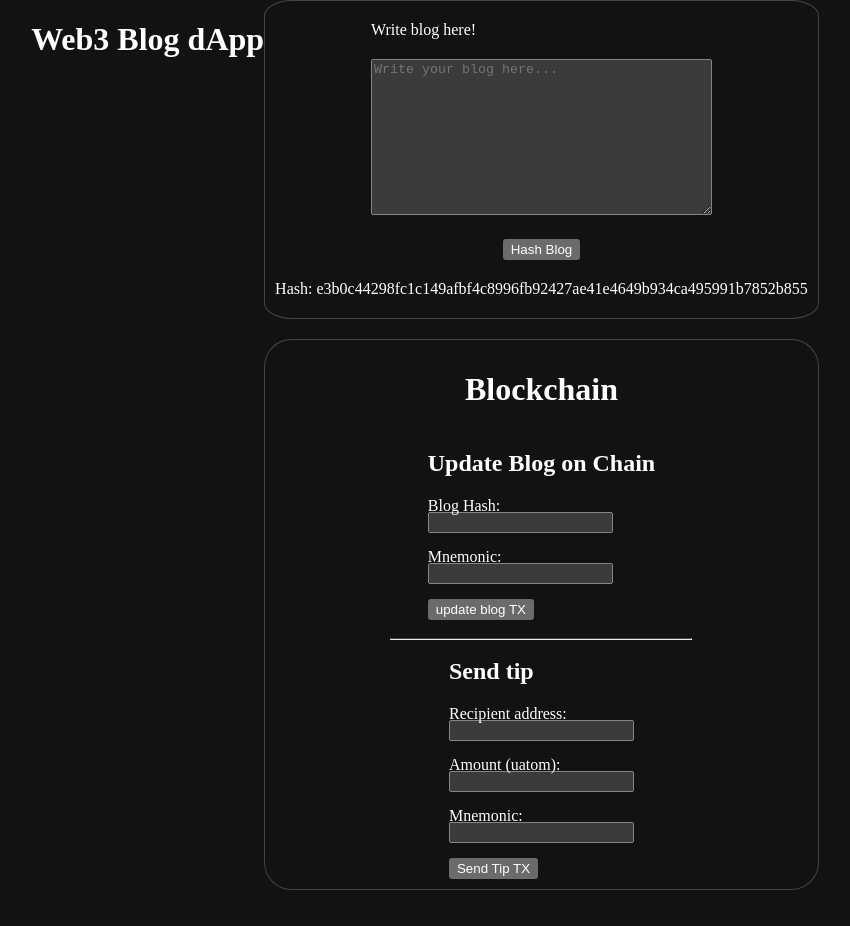
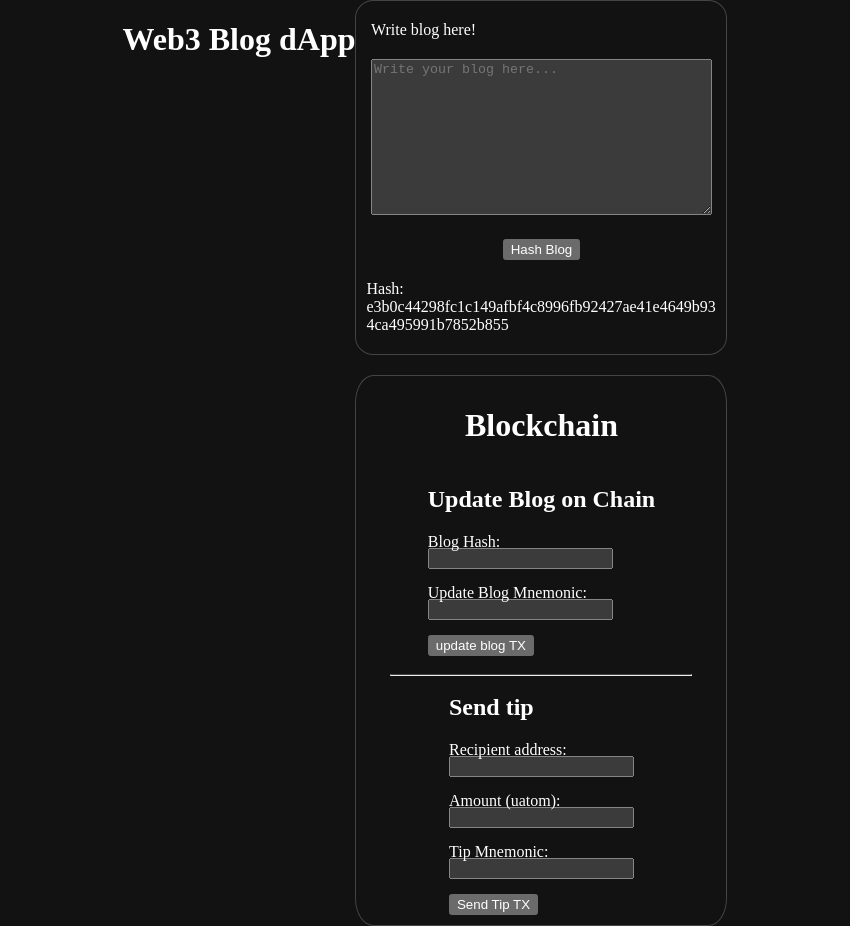
Before and after one commit to Ranci-18/web3-blog, a React app: page / in a window 1280 px wide. Both pictures are taken after a click on the button "Hash Blog". Shown: the whole page, without its empty margins (215-1065 px from the left). Before the commit the page ends 890 px from the top, so only its background shows below. Built offline with nearby package versions, Linux system fonts and the light colour scheme.

Commit message:
update blockchain logic

```diff
--- a/src/components/Blockchain.tsx
+++ b/src/components/Blockchain.tsx
@@ -9,13 +9,13 @@ const Blockchain: React.FC = () => {
     const [amountInUatom, setAmountinUatom] = useState<string>(""); // amount to send
     const [mnemonic1, setMnemonic1] = useState<string>(""); // mnemonic1
     const [mnemonic2, setMnemonic2] = useState<string>(""); // mnemonic2
-    const rpcUrl = "http://0.0.0.0:26657"; // rpc endpoint
+    const rpcUrl = "http://0.0.0.0:26657/"; // rpc endpoint
     let wallet: DirectSecp256k1HdWallet; // wallet to sign transactions
 
     // function to create a wallet if none exists
-    async function createWalletIfNeeded() {
+    async function createWalletIfNeeded(mnemonic: string) {
         if (!wallet) {
-            if (!mnemonic1) {
+            if (!mnemonic) {
                 throw new Error("Mnemonic is not defined");
             }
             wallet = await DirectSecp256k1HdWallet.fromMnemonic(mnemonic1, {
@@ -35,7 +35,8 @@ const Blockchain: React.FC = () => {
     */
     // function to update the blog on the blockchain
     async function updateBlogOnChain() {
-        const currentWallet = await createWalletIfNeeded(); // to ensure the walet is created
+        try {
+            const currentWallet = await createWalletIfNeeded(mnemonic1); // to ensure the walet is created
             // const blockchainClient = await connectToBlockchain(); // to ensure the client is connected
             const client = await SigningStargateClient.connectWithSigner(rpcUrl, currentWallet);
             const account = (await currentWallet!.getAccounts())[0];
@@ -58,12 +59,16 @@ const Blockchain: React.FC = () => {
             } finally {
                 client.disconnect();
             }
+        } catch(error) {
+            console.log("Failed to update the blockchain:", error);
+        }
+
 
     }
 
     // function to send tips to the blog author
     async function sendTips() {
-        const currentWallet = await createWalletIfNeeded(); // to ensure the walet is created
+        const currentWallet = await createWalletIfNeeded(mnemonic2); // to ensure the walet is created
         // const blockchainClient = await connectToBlockchain(); // to ensure the client is connected
         const client = await SigningStargateClient.connectWithSigner(rpcUrl, currentWallet);
         const account = (await currentWallet!.getAccounts())[0];
@@ -117,7 +122,7 @@ const Blockchain: React.FC = () => {
                 </label>
                 <br />
                 <label htmlFor="">
-                    Mnemonic:
+                    Update Blog Mnemonic:
                     <input
                         type="text"
                         value={mnemonic1}
@@ -154,7 +159,7 @@ const Blockchain: React.FC = () => {
                 </label>
                 <br />
                 <label htmlFor="">
-                    Mnemonic:
+                    Tip Mnemonic:
                     <input
                         type="text"
                         value={mnemonic2}
--- a/src/components/Blog.tsx
+++ b/src/components/Blog.tsx
@@ -35,7 +35,9 @@ const Blog: React.FC = () => {
             <button onClick={generateHash} disabled={loading}>
                 {loading ? "Loading..." : "Hash Blog"}
             </button>
-            {hash && <p>Hash: {hash}</p>}
+            <div className="hash">
+                {hash && <p>Hash: {hash}</p>}
+            </div>
         </div>
     );
 }
--- a/src/sass/blog.sass
+++ b/src/sass/blog.sass
@@ -9,3 +9,9 @@
 
     p, textarea, button
         margin: 10px 0
+
+    .hash
+        width: 350px
+        word-wrap: break-word
+        overflow-wrap: break-word
+        white-space: normal
```
Lines whose indentation alone changed are shown as unchanged.
